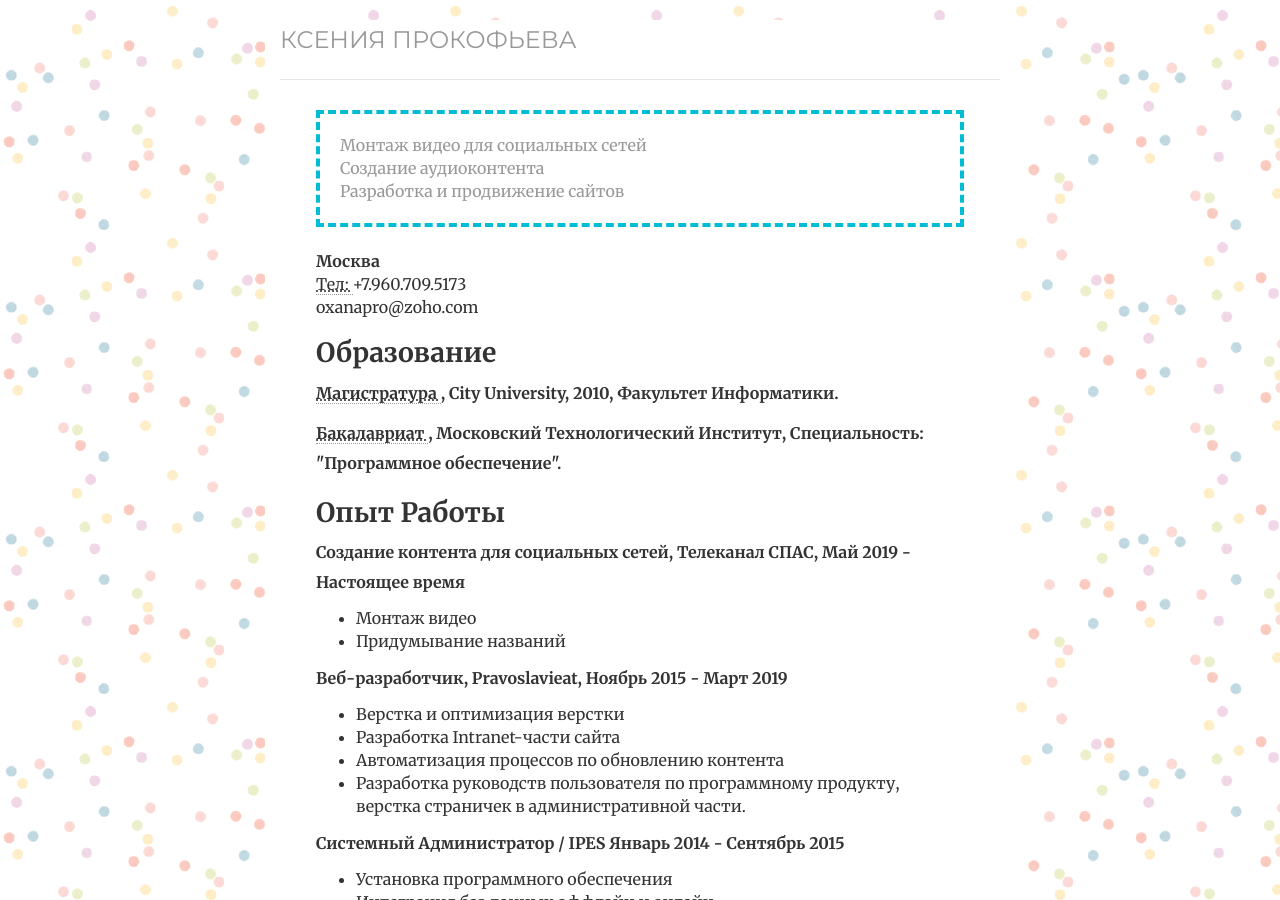
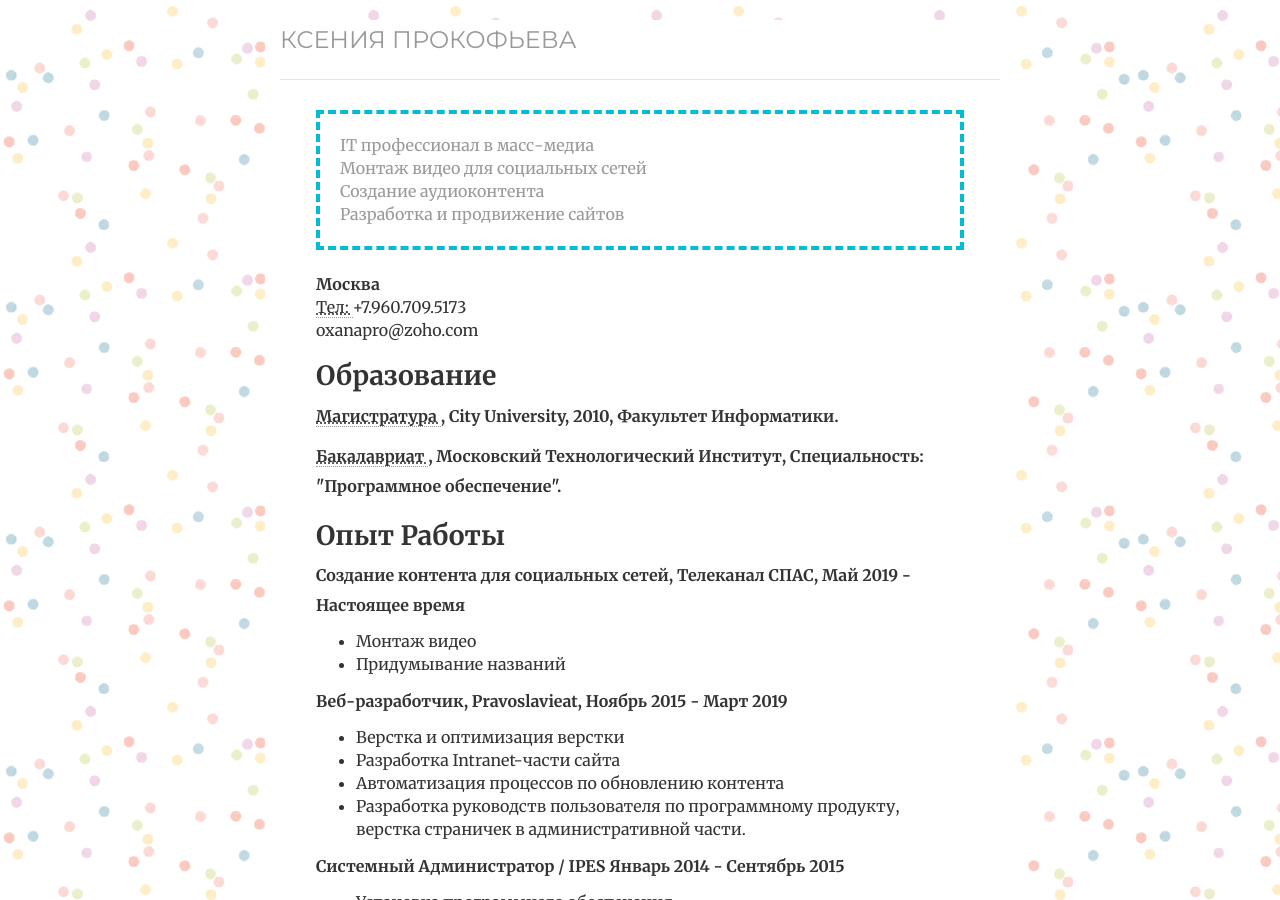
Before and after one commit to cvkp/cvkp.github.io, a Jekyll site: the page built from index.html, in a window 1280 px wide and 900 px high. Built offline with Jekyll 4.4.1, drawn with Linux system fonts in a browser that asks for light colours; nearby versions of some CDN libraries; the list of posts is cut into pages by our own code.

Commit message:
Update index.html

```diff
--- a/index.html
+++ b/index.html
@@ -27,7 +27,9 @@ ref: cv
 					</span>
 
 	<ul class="skills">
-
+						<li>
+IT профессионал в масс-медиа
+		</li>
 
 						<li>
 							Монтаж видео для социальных сетей
```
